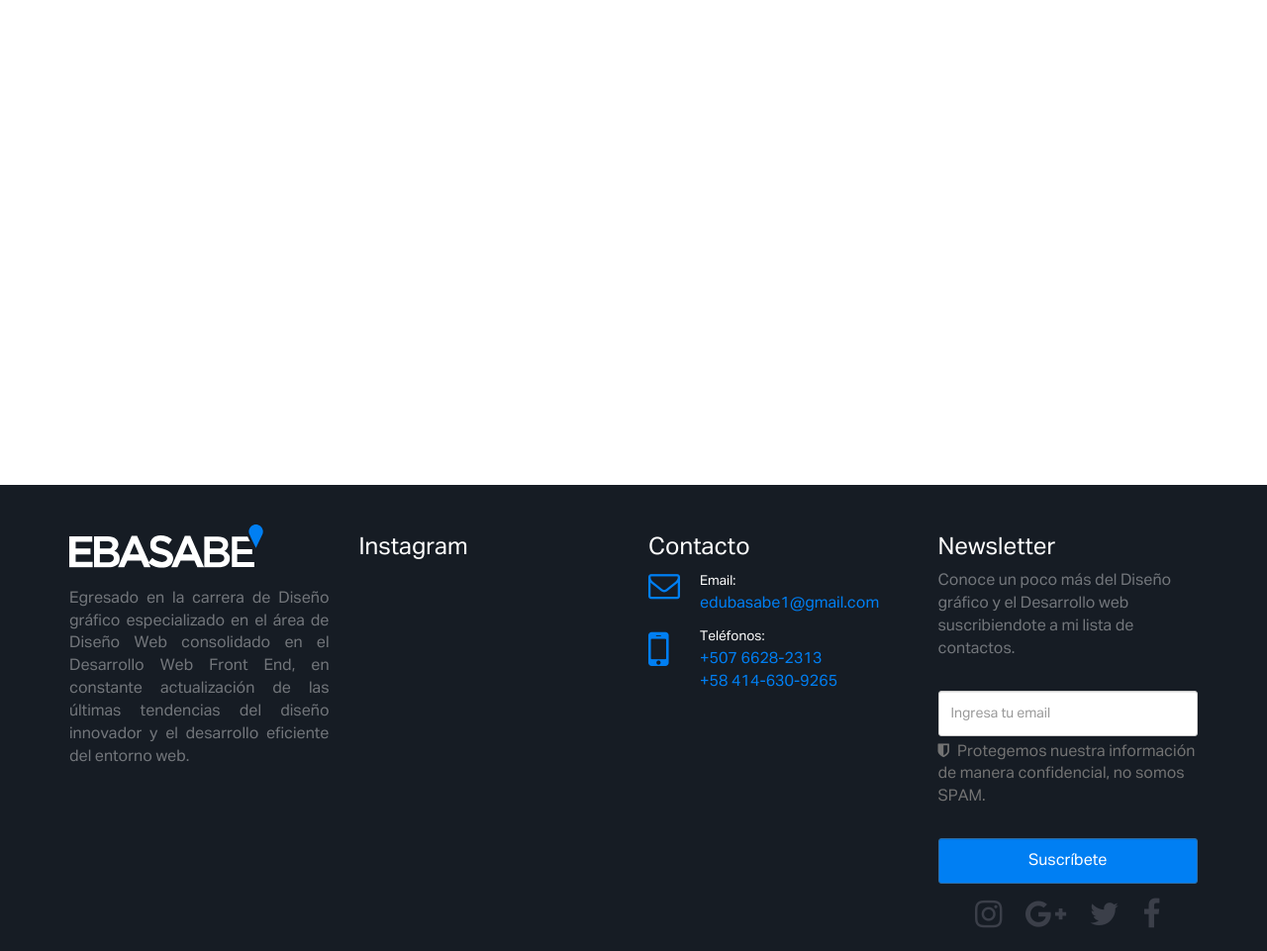
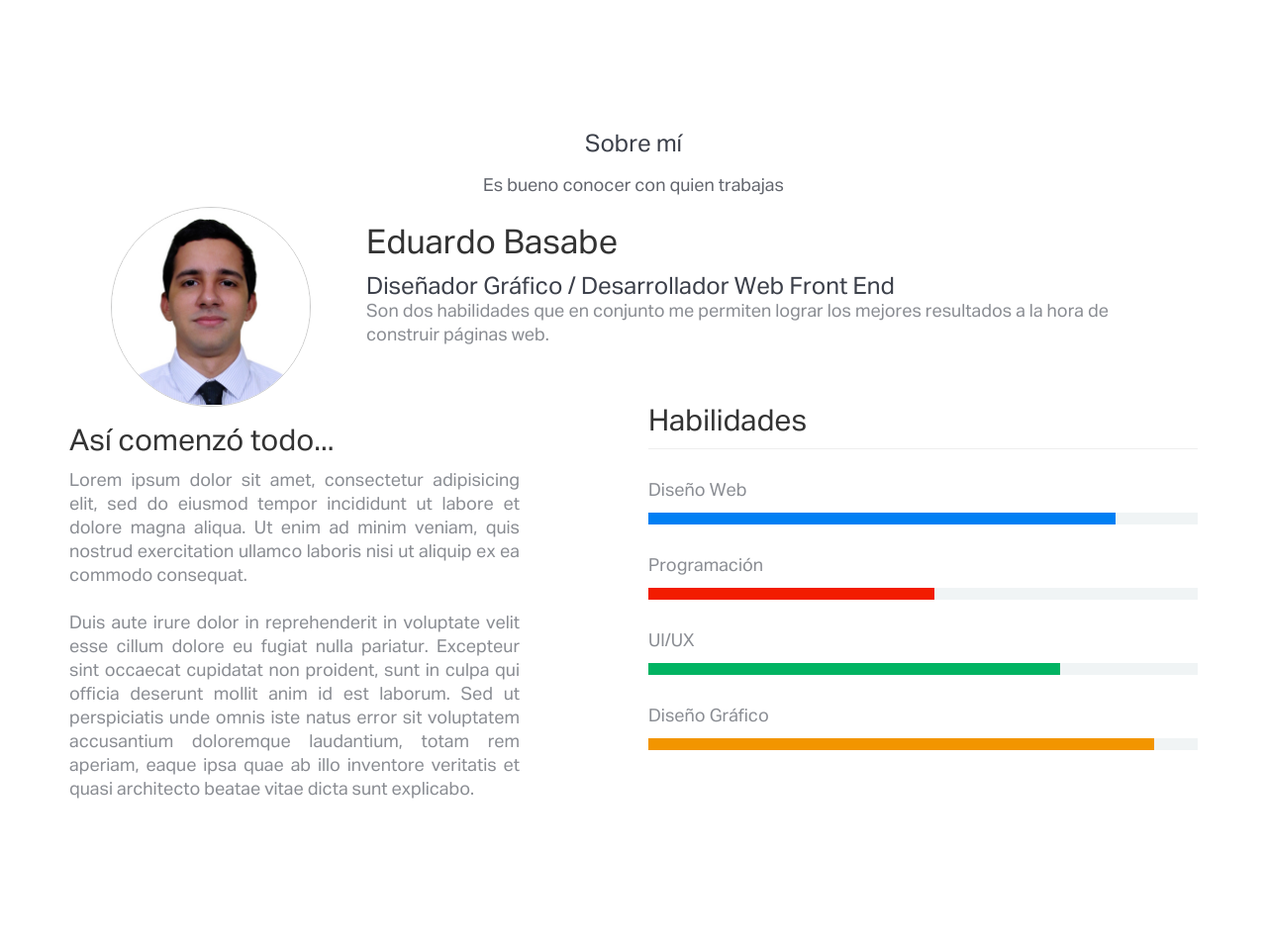
Before and after one commit to edubasabe/ebasabe-web, a website: page app/index.html in a window 1280 px wide. Shown: the part 1020-1981 px from the top of the page at 99% size. Drawn offline with Linux system fonts and the light colour scheme.

Commit message:
Maquetado, falta el ajuste de los estilos más precisos, espaciado, y animaciones.

```diff
--- a/app/index.html
+++ b/app/index.html
@@ -37,7 +37,7 @@
 
 
     <!-- build:css css/styles.min.css -->
-    <link rel="stylesheet" href="./css/main.css">
+    <link rel="stylesheet" href="/css/main.css">
     <!-- endbuild -->
 
     <!--[if lt IE 9]>
@@ -119,7 +119,53 @@
             </div>
         </div>
     </section>
-
+    <section class="servicios section--padding sobre-mi" id="sobre-mi">
+      <div class="container">
+        <div class="row">
+          <div class="col-xs-12">
+            <h2 class="headline text-center">Sobre mí</h2>
+            <h3 class="headline headline--subtitle text-center">Es bueno conocer con quien trabajas</h3>
+          </div>
+        </div>
+        <div class="row">
+          <div class="col-xs-12">
+            <div class="col-xs-12 col-md-3">
+              <div class="sobre-mi__profile-img">
+                <picture>
+                  <source media="(max-width: 700px)" sizes="(max-width: 202px)" srcset="./images/perfil/david-basabe@1x.jpg" type="image/jpg">
+                  <source media="(max-width: 1400px)" sizes="(max-width:404px)" srcset="./images/perfil/david-basabe@2x.jpg" type="image/jpg">
+                  <img src="images/perfil/david-basabe@1x.jpg" alt="Fotografía de Edu" class="img-responsive">
+                </picture>
+              </div>
+            </div>
+            <div class="col-xs-12 col-md-9">
+              <h1 class="headline--title">Eduardo Basabe</h1>
+              <h2 class="headline headline--no-margin">Diseñador Gráfico / Desarrollador Web Front End</h2>
+              <p class="headline--lead">Son dos habilidades que en conjunto me permiten lograr los mejores resultados a la hora de construir páginas web.</p>
+            </div>
+          </div>
+        </div>
+        <div class="row">
+          <div class="col-xs-12 col-md-6 layout--padding-right">
+            <h2>Así comenzó todo...</h2>
+            <p class="headline--lead headline--justify">
+              Lorem ipsum dolor sit amet, consectetur adipisicing elit, sed do eiusmod tempor incididunt ut labore et dolore magna aliqua. Ut enim ad minim veniam, quis nostrud exercitation ullamco laboris nisi ut aliquip ex ea commodo consequat.
+              <br><br>
+              Duis aute irure dolor in reprehenderit in voluptate velit esse cillum dolore eu fugiat nulla pariatur. Excepteur sint occaecat cupidatat non proident, sunt in culpa qui officia deserunt mollit anim id est laborum. Sed ut perspiciatis unde omnis iste natus error sit voluptatem accusantium doloremque laudantium, totam rem aperiam, eaque ipsa quae ab illo inventore veritatis et quasi architecto beatae vitae dicta sunt explicabo.
+            </p>
+          </div>
+          <div class="col-xs-12 col-md-6">
+            <h2 class="page-header headline--no-margin">Habilidades</h2>
+            <ul class="list-unstyled sobre-mi__skill-list">
+              <li><p class="headline--lead sobre-mi__skill">Diseño Web</p><span class="sobre-mi__bar"></span></li>
+              <li><p class="headline--lead sobre-mi__skill">Programación</p><span class="sobre-mi__bar"></span></li>
+              <li><p class="headline--lead sobre-mi__skill">UI/UX</p><span class="sobre-mi__bar"></span></li>
+              <li><p class="headline--lead sobre-mi__skill">Diseño Gráfico</p><span class="sobre-mi__bar"></span></li>
+            </ul>
+          </div>
+        </div>
+      </div>
+    </section>
 <br>
 <br>
 <br>
--- a/app/scss/main.scss
+++ b/app/scss/main.scss
@@ -1,13 +1,15 @@
 @import '../../node_modules/bootstrap/dist/css/bootstrap';
 @import '../../node_modules/font-awesome/scss/font-awesome';
-@import './modules/_query';
-@import './modules/_fonts';
-@import './modules/_variables';
-@import './modules/_global';
+@import './modules/base/_query';
+@import './modules/base/_fonts';
+@import './modules/base/_variables';
+@import './modules/base/_global';
+@import './modules/base/_layout';
 @import './modules/_navbar';
 @import './modules/_hero';
 @import './modules/_section';
 @import './modules/_btn';
 @import './modules/_form';
 @import './modules/_headline';
+@import './modules/_sobre-mi';
 @import './modules/_footer';
--- a/app/scss/modules/_headline.scss
+++ b/app/scss/modules/_headline.scss
@@ -1,3 +1,29 @@
 .headline {
+  color: $navy-iconos;
+  font-family: $aktiv;
+  font-size: 2.4rem;
+
+  &--subtitle {
+    color: rgba($navy-iconos, .8);
+    font-size: 1.8rem;
+  }
+
+  &--title {
+    font-size: 3.4rem;
+  }
+
+  &--lead {
+    color: rgba($navy-iconos, .6);
+    font-size: 1.8rem;
+    line-height: 2.4rem;
+  }
+
+  &--justify {
+    text-align: justify;
+  }
+
+  &--no-margin {
+    margin: 0;
+  }
 
 }
--- /dev/null
+++ b/app/scss/modules/_sobre-mi.scss
@@ -0,0 +1,81 @@
+.sobre-mi {
+    &__profile-img {
+        border: 1px solid #ccc;
+        border-radius: 50%;
+        margin: 0 auto;
+        max-width: 202px;
+        overflow: hidden;
+    }
+
+    &__skill-list {
+        li {
+            &:first-child {
+                span {
+                    position: relative;
+
+                    &::before {
+                        background-color: $azul;
+                        content: '';
+                        height: 1.2rem;
+                        position: absolute;
+                        width: 85%;
+                    }
+                }
+            }
+
+            &:nth-child(2) {
+                span {
+                    position: relative;
+
+                    &::before {
+                        background-color: $rojo;
+                        content: '';
+                        height: 1.2rem;
+                        position: absolute;
+                        width: 52%;
+                    }
+                }
+            }
+
+            &:nth-child(3) {
+                span {
+                    position: relative;
+
+                    &::before {
+                        background-color: $verde;
+                        content: '';
+                        height: 1.2rem;
+                        position: absolute;
+                        width: 75%;
+                    }
+                }
+            }
+
+            &:last-child {
+                span {
+                    position: relative;
+
+                    &::before {
+                        background-color: $anaranjado;
+                        content: '';
+                        height: 1.2rem;
+                        position: absolute;
+                        width: 92%;
+                    }
+                }
+            }
+        }
+    }
+
+    &__skill {
+        margin-top: 3rem;
+    }
+
+    &__bar {
+        background-color: $gris-skills;
+        content: '';
+        display: block;
+        height: 1.2rem;
+        width: 100%;
+    }
+}
--- /dev/null
+++ b/app/scss/modules/base/_layout.scss
@@ -0,0 +1,5 @@
+.layout {
+  &--padding-right {
+    padding-right: 115px;
+  }
+}
--- a/app/scss/modules/_variables.scss
+++ b/app/scss/modules/base/_variables.scss
@@ -5,6 +5,9 @@ $navy-footer: #161c24;
 $navy-iconos: #3b3f49;
 $navy-black: #0b1017;
 $navy-nav: #131b27;
-
+$gris-skills: #f0f4f5;
+$rojo: #f21c00;
+$verde: #00b362;
+$anaranjado: #f29500;
 //-- Fuentes
 $aktiv: 'AktivGrotesk-Regular', Helvetica, Arial, sans-serif;
```
Also changed, not shown: app/css/main.css, app/images/perfil/DavidEBasabe.jpg (added), app/images/perfil/david-basabe@1x.jpg (added), app/images/perfil/david-basabe@2x.jpg (added), app/scss/modules/base/_fonts.scss (renamed from app/scss/modules/_fonts.scss), app/scss/modules/base/_global.scss (renamed from app/scss/modules/_global.scss), app/scss/modules/base/_query.scss (renamed from app/scss/modules/_query.scss).
